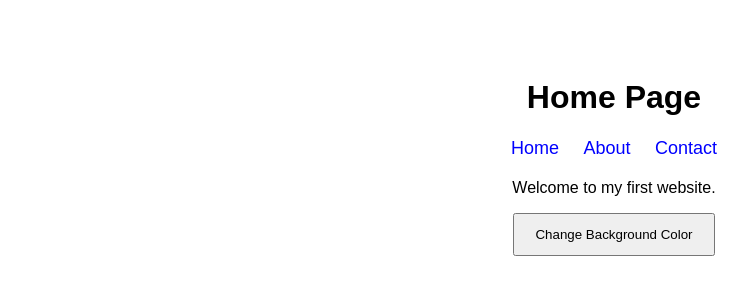
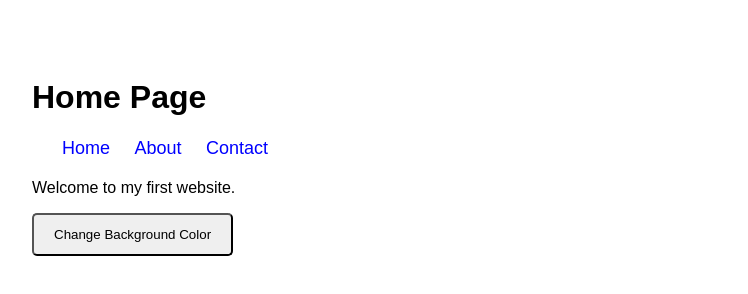
Before and after one commit to FanielAbraha/Ela-Fani-App-repo, a plain HTML site: page index.html in a window 1280 px wide. Shown: the whole page, without its empty margins (26-774 px from the left). Drawn offline with Linux system fonts and the light colour scheme.

Commit message:
take look those updates.

```diff
--- a/style.css
+++ b/style.css
@@ -1,5 +1,5 @@
 body {
-  text-align: center;
+  text-align: left;
   font-family: Arial, sans-serif;
   background-color: white;
   padding: 50px;
@@ -17,6 +17,7 @@ nav a {
 }
 
 button {
+  border-radius: 5px;
   padding: 12px 20px;
   cursor: pointer;
 }
```
Also changed, not shown: index.html (line endings or trailing spaces), 1 other file.
